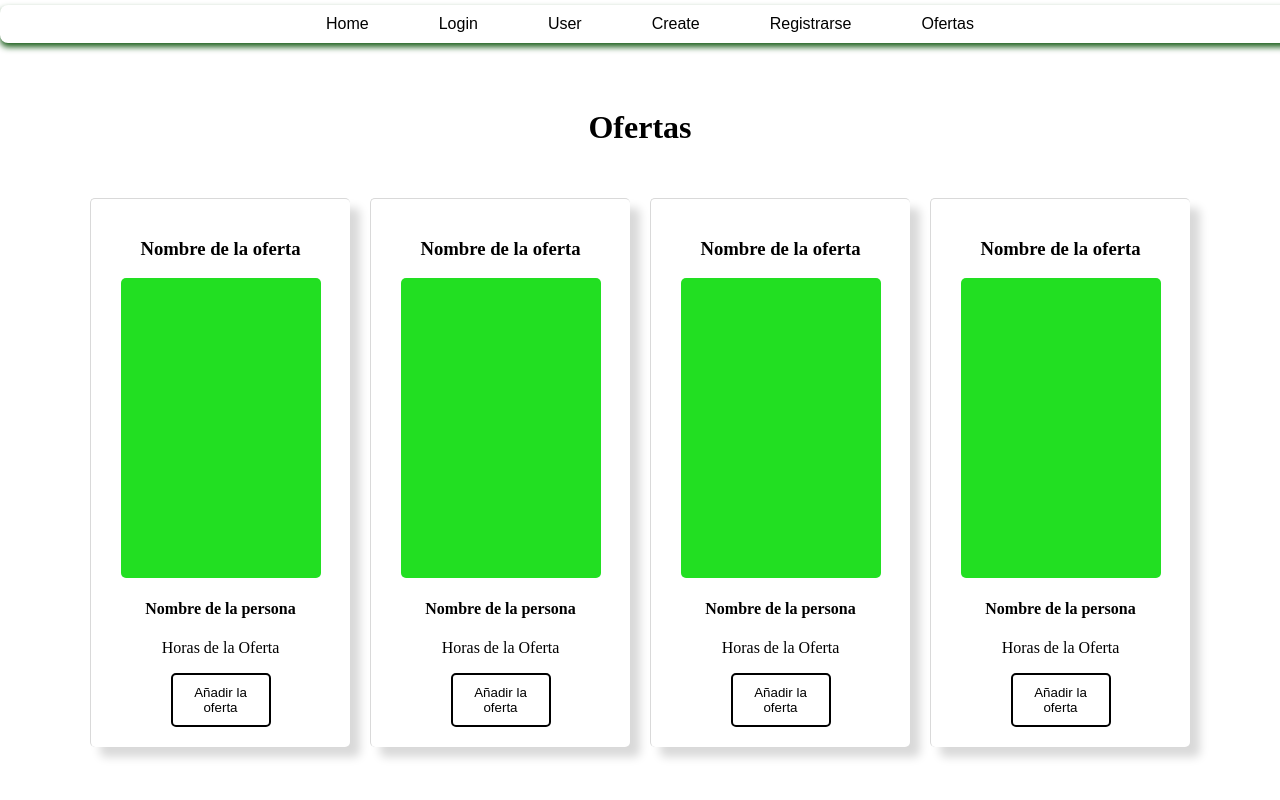
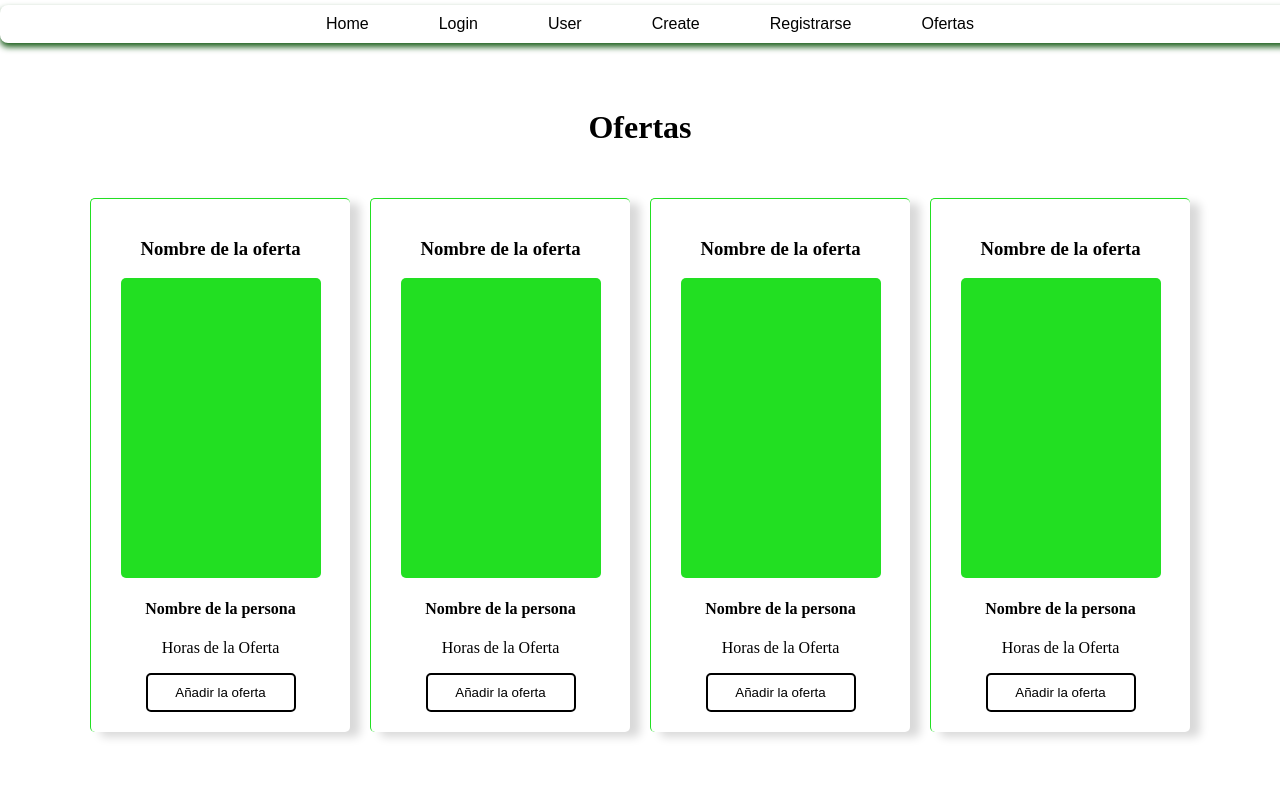
Before and after one commit to David0798C/taimFront, a React (Vite) app: page /Ofertas in a window 1280 px wide. Shown: the top 800 px of the page. Built offline with nearby package versions, Linux system fonts and the light colour scheme.

Commit message:
Ofertas hecho

```diff
--- a/src/StyledComponents/StyledOfertes.js
+++ b/src/StyledComponents/StyledOfertes.js
@@ -20,9 +20,9 @@ export const ContainerColumn = styled.div`
   padding: 20px;
   background-color: #ffffff;
   margin: 10px;
-  box-shadow: 10px 10px 10px #d9d9d9;
-  border-left: 1px solid #d9d9d9;
-  border-top: 1px solid #d9d9d9;
+  box-shadow: 10px 5px 10px#d9d9d9;
+  border-left: 1px solid #22df22;
+  border-top: 1px solid #22df22;
 
   border-radius: 5px;
 `;
@@ -38,7 +38,7 @@ export const Image = styled.div`
 
 export const Button = styled.button`
   margin: auto;
-  width: 100px;
+  width: 150px;
   border-radius: 5px;
   padding: 10px;
   background-color: transparent;
```
